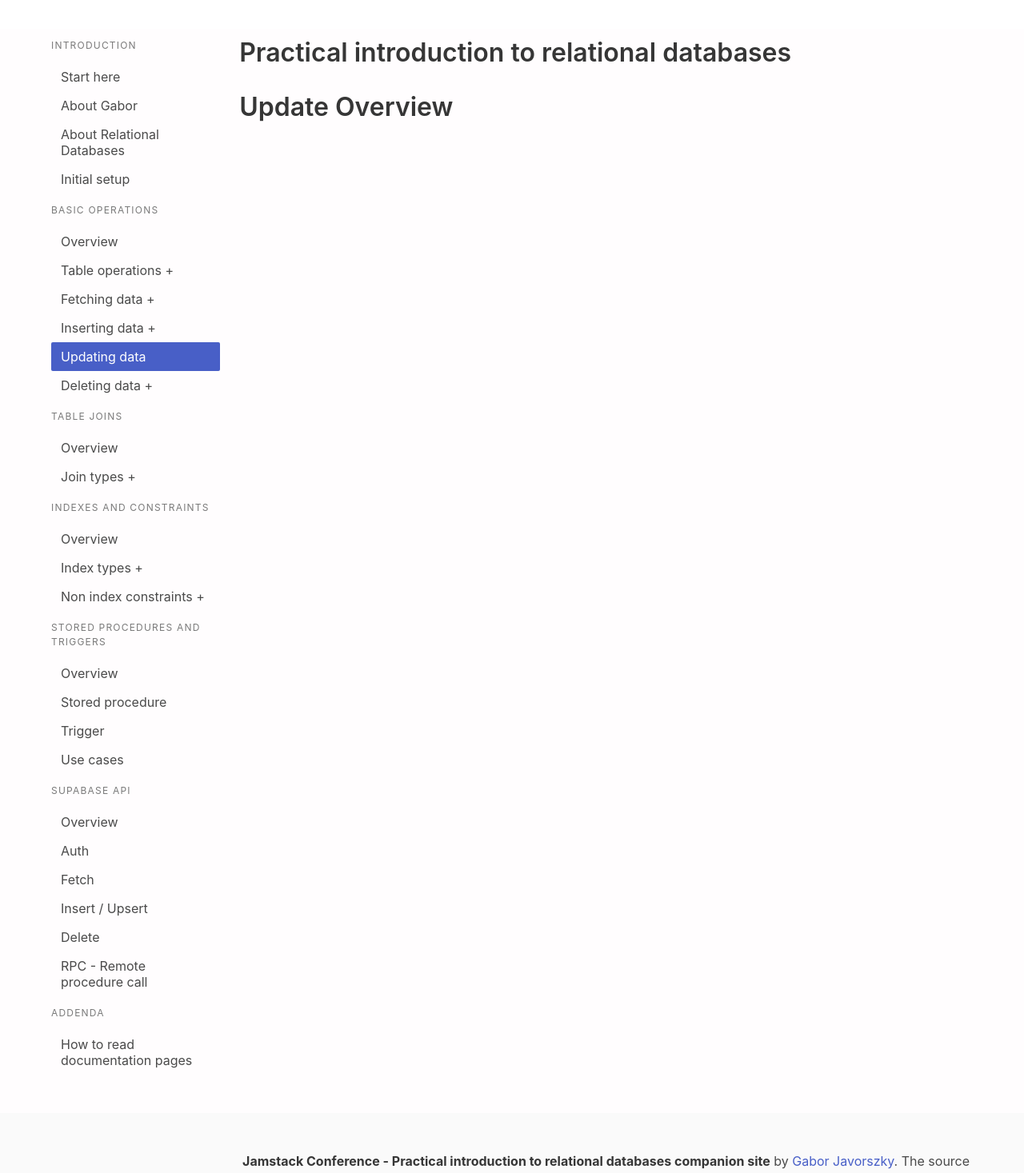
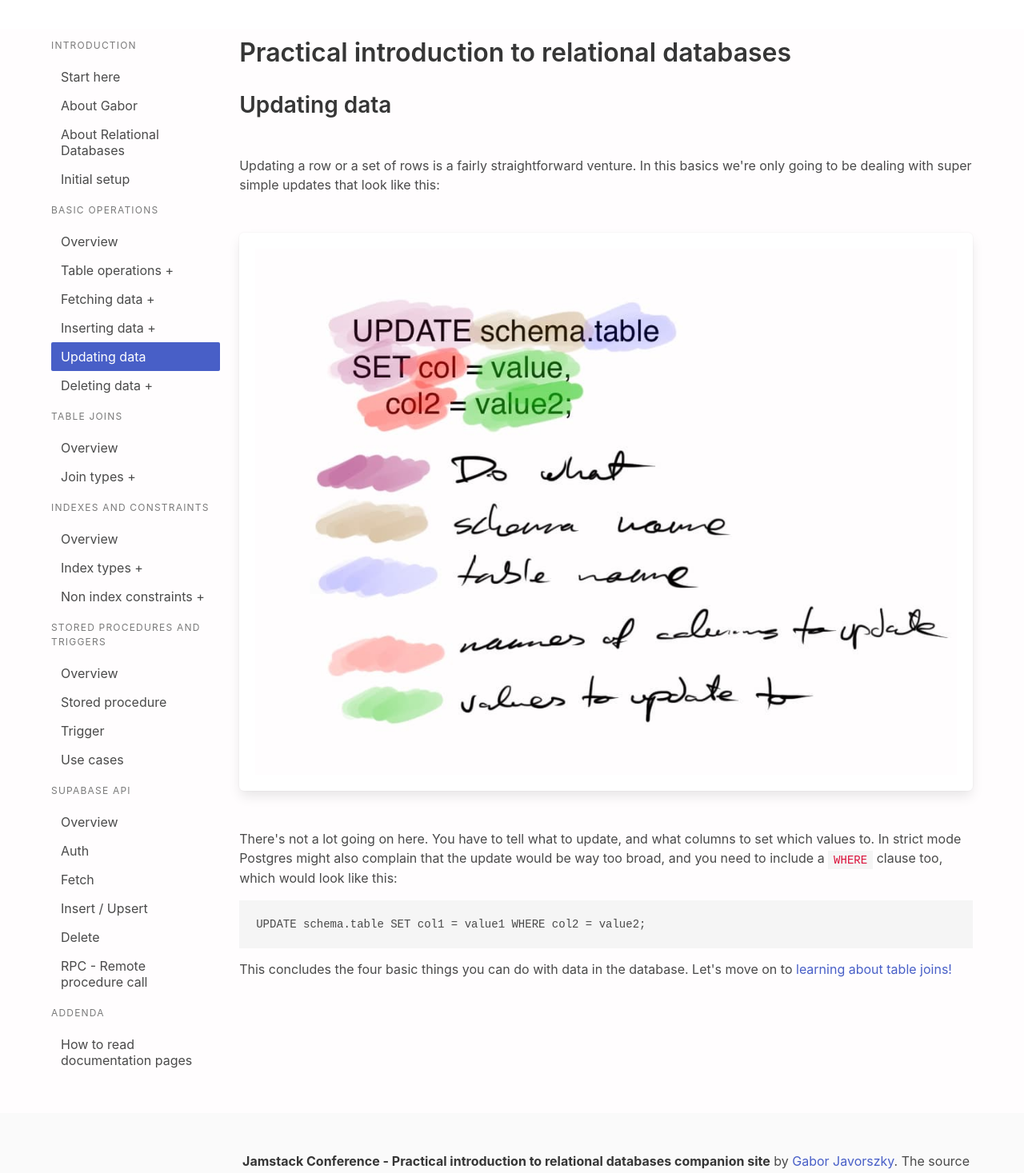
Before and after one commit to javorszky/jamstack-workshop-companion-static, a React (Vite) app: page /basic/update in a window 1280 px wide. Shown: the top 1467 px of the page at 80% size. Built offline with nearby package versions, Linux system fonts and the light colour scheme.

Commit message:
Add update content

```diff
--- a/src/Pages/basic/update/Overview.jsx
+++ b/src/Pages/basic/update/Overview.jsx
@@ -1,5 +1,20 @@
+import { Link } from "react-router-dom"
+import Message from '../../../components/Message';
+
 export default function UpdateOverview() {
     return (
-        <h1 className="title">Update Overview</h1>
+        <>
+            <h2 className="subtitle mb-6">Updating data</h2>
+
+            <p>Updating a row or a set of rows is a fairly straightforward venture. In this basics we're only going to be dealing with super simple updates that look like this:</p>
+
+            <img src="/update_table_set.jpg" alt="" className="box my-6" />
+
+            <p>There's not a lot going on here. You have to tell what to update, and what columns to set which values to. In strict mode Postgres might also complain that the update would be way too broad, and you need to include a <code>WHERE</code> clause too, which would look like this:</p>
+
+            <pre><code>UPDATE schema.table SET col1 = value1 WHERE col2 = value2;</code></pre>
+
+            <p>This concludes the four basic things you can do with data in the database. Let's move on to <Link to="/joins">learning about table joins!</Link></p>
+        </>
     )
 }
```
Also changed, not shown: src/assets/update_table_set.jpg (added).
